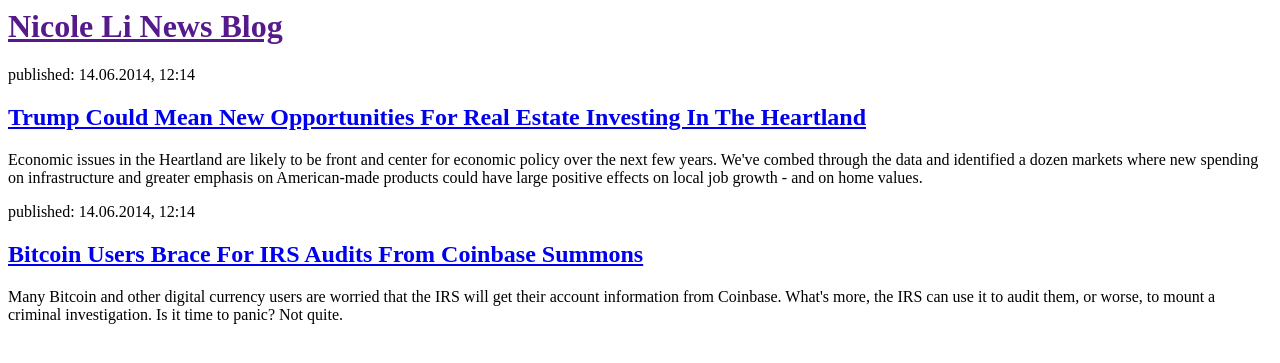
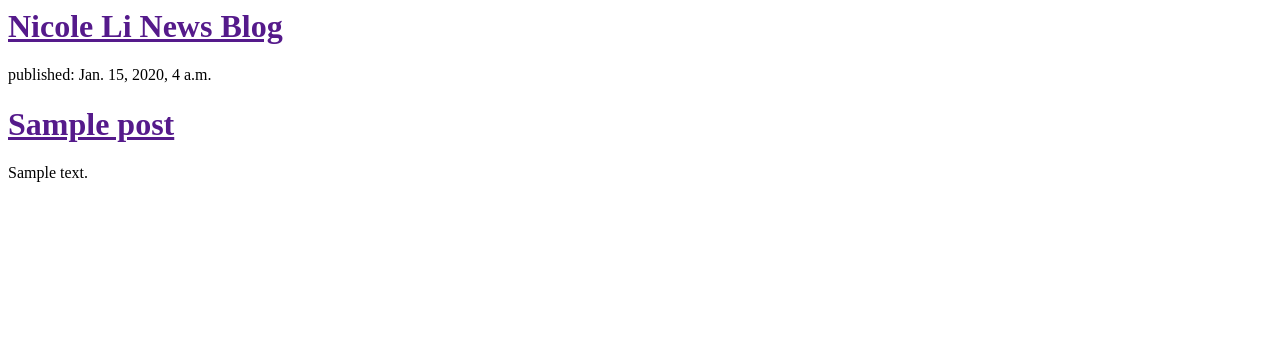
Before and after one commit to linicole/my-first-blog, a Django app: template blog/templates/blog/post_list.html in a window 1280 px wide. Shown: the top 363 px of the page. Run offline with Django 3.2, Linux system fonts and the light colour scheme; the template is opened without the code that fills it: values that come from a table or form of the project are taken from there, others are empty; tables that the repository leaves empty hold one stand-in row (values such as "Sample post").

Commit message:
Modified templates to display posts from database.

```diff
--- a/blog/templates/blog/post_list.html
+++ b/blog/templates/blog/post_list.html
@@ -7,6 +7,15 @@
             <h1><a href="">Nicole Li News Blog</a></h1>
         </div>
 
+        {% for post in posts %}
+            <div>
+                <p>published: {{ post.published_date }} <p>
+                <h1><a href="">{{ post.title }}</a></h1>
+                <p>{{ post.text|linebreaksbr }}</p>
+            <div>
+        {% endfor %}
+
+        <!--
         <div>
             <p>published: 14.06.2014, 12:14</p>
             <h2><a href="http://www.forbes.com/sites/ingowinzer/2016/12/01/new-administration-could-mean-new-opportunities-for-real-estate-investing-in-the-heartland/#243d069539da">Trump Could Mean New Opportunities For Real Estate Investing In The Heartland</a></h2>
@@ -18,5 +27,6 @@
             <h2><a href="http://www.forbes.com/sites/robertwood/2016/12/02/bitcoin-users-brace-for-irs-audits-from-coinbase-summons/#7fcb28891091">Bitcoin Users Brace For IRS Audits From Coinbase Summons</a></h2>
             <p>Many Bitcoin and other digital currency users are worried that the IRS will get their account information from Coinbase. What's more, the IRS can use it to audit them, or worse, to mount a criminal investigation. Is it time to panic? Not quite.</p>
         </div>
+      -->
     </body>
 </html>
--- a/blog/views.py
+++ b/blog/views.py
@@ -1,7 +1,10 @@
 from django.shortcuts import render
+from django.utils import timezone
+from .models import Post
 
 # Create your views here.
 # The simplest view:
 # -- blog/post_list.html is a template
 def post_list(request):
-    return render(request, 'blog/post_list.html', {})
+    posts = Post.objects.filter(published_date__lte=timezone.now()).order_by('published_date')
+    return render(request, 'blog/post_list.html', {'posts': posts})
```
